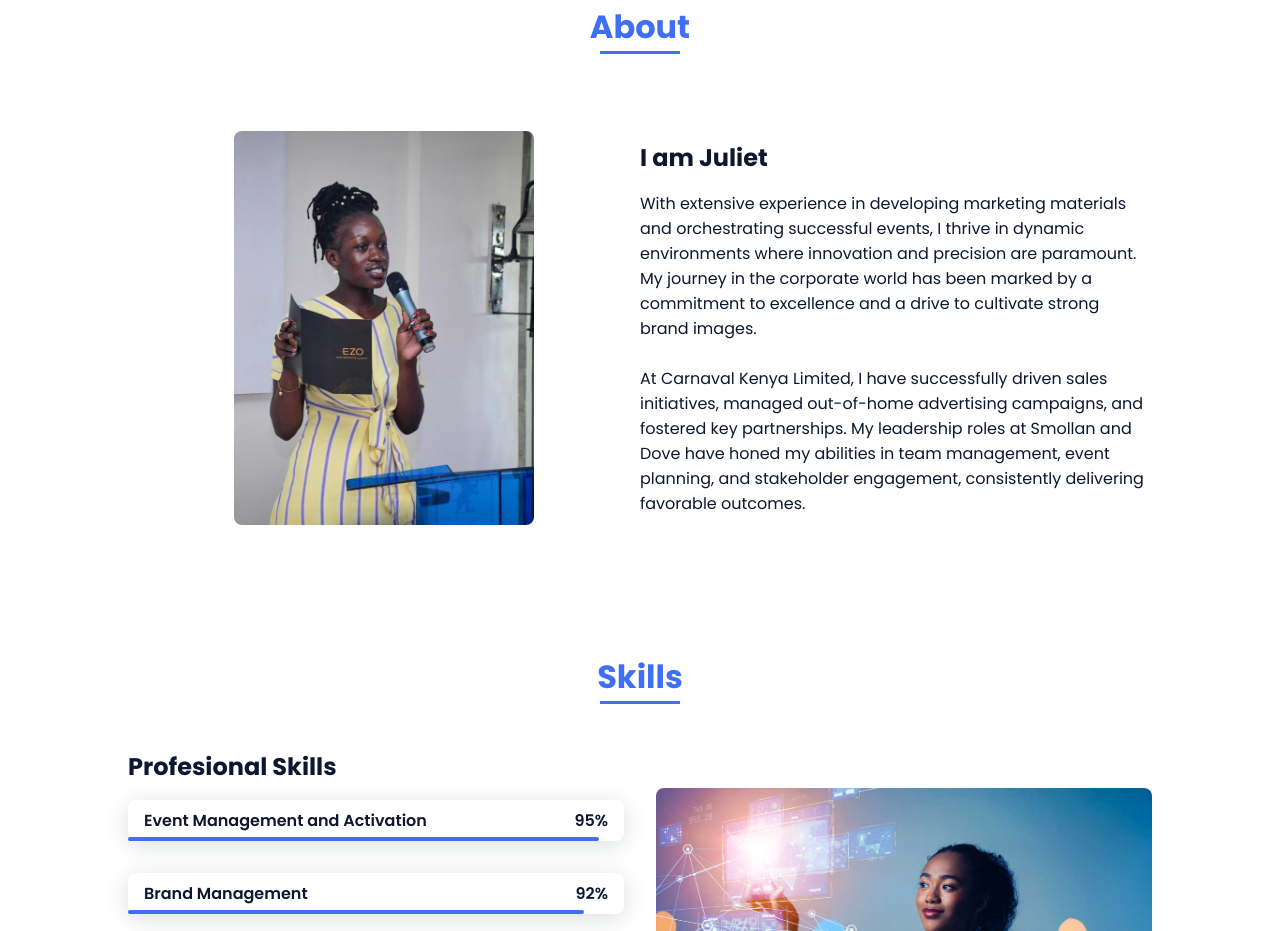
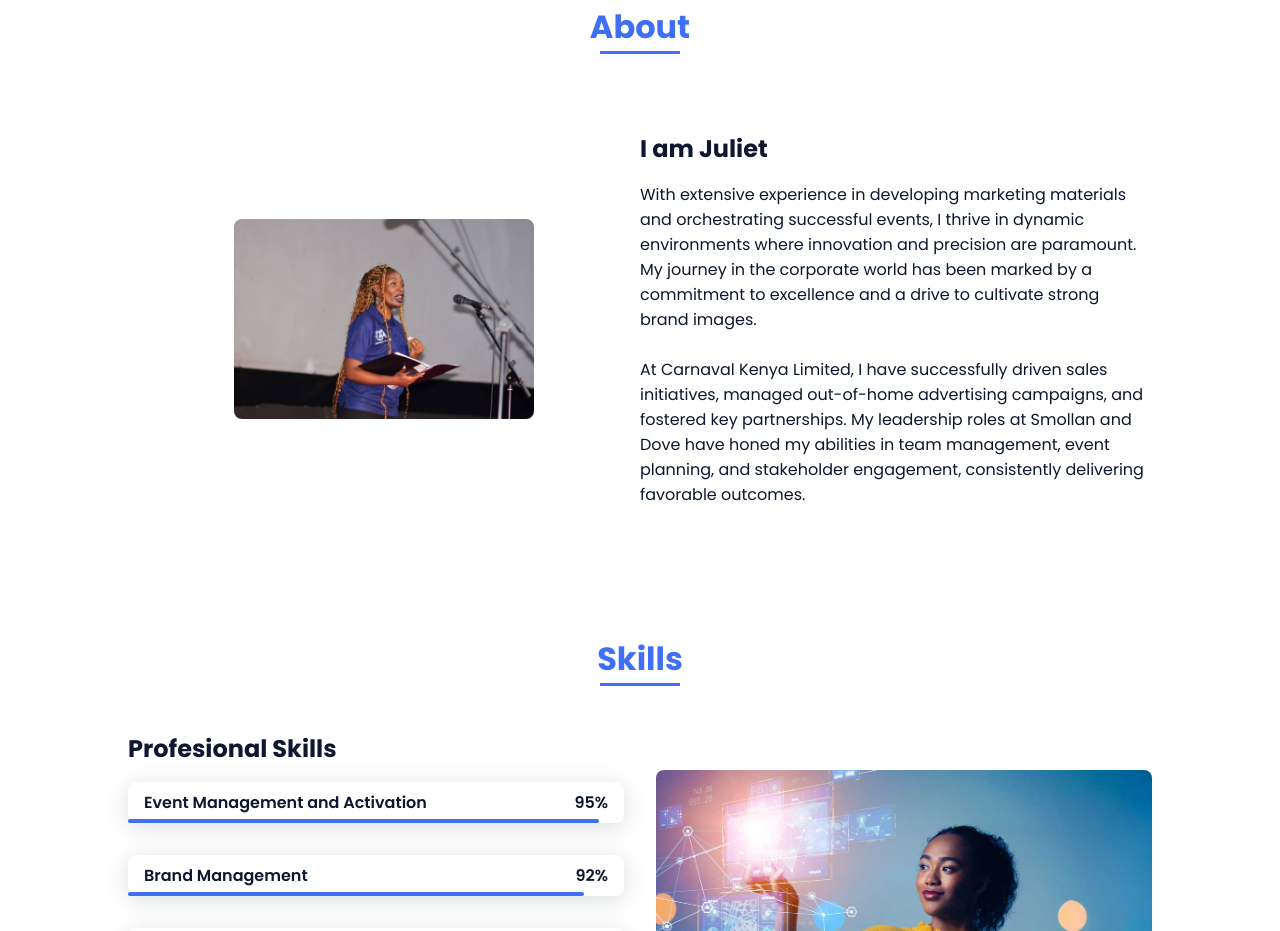
Before and after one commit to TruphieTruphie/TruphieWebPortfolio, a plain HTML site: page index.html in a window 1280 px wide. Shown: the part 793-1724 px from the top of the page. Drawn offline with nearby package versions, Linux system fonts and the light colour scheme.

Commit message:
Update index.html

```diff
--- a/index.html
+++ b/index.html
@@ -69,7 +69,7 @@
 
                 <div class="about__container bd-grid">
                     <div class="about__img">
-                        <img src="assets/img/jl03.png" alt="">
+                        <img src="assets/img/tru2.png" alt="">
                     </div>
 
                     <div>
```
